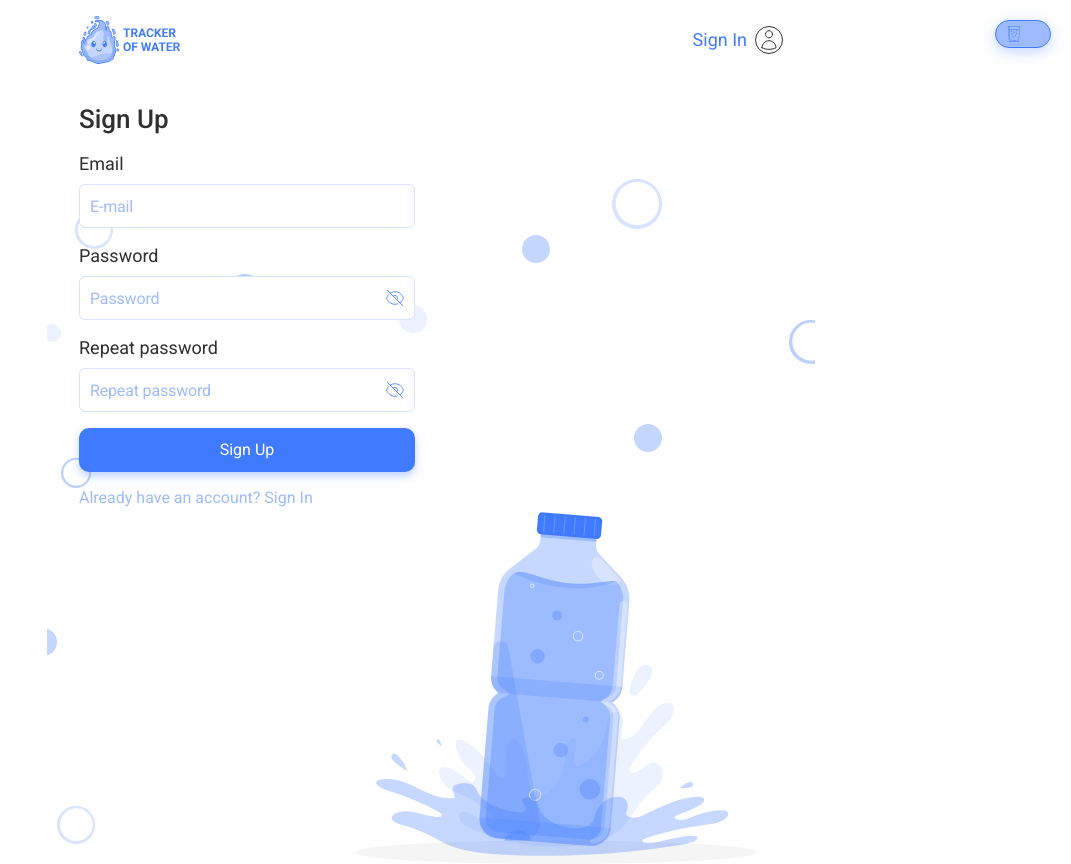
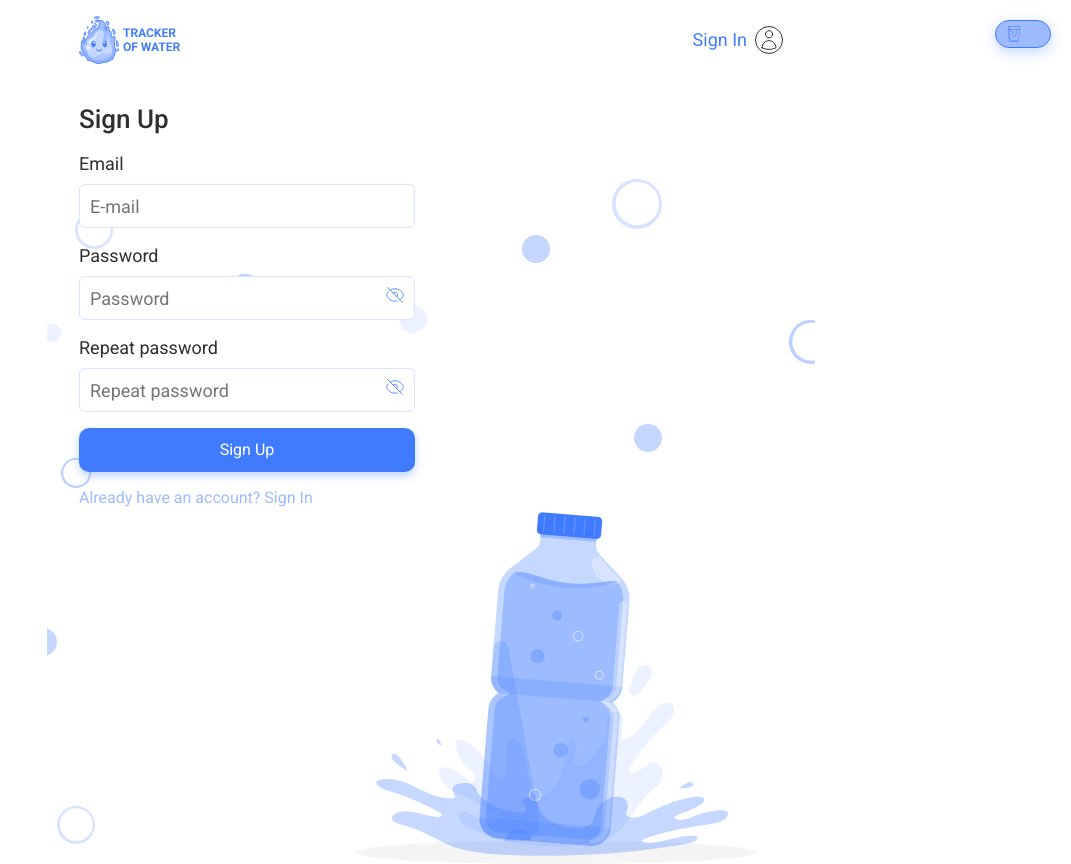
Before and after one commit to OlenaShatalova/team-03-water-tracker-frontend, a React (Vite) app: page /signup in a window 1280 px wide. Shown: the whole page, without its empty margins (209-1280 px from the left). Built offline with nearby package versions, Linux system fonts and the light colour scheme.

Commit message:
add input error red

```diff
--- a/src/components/Input/Input.jsx
+++ b/src/components/Input/Input.jsx
@@ -72,8 +72,7 @@
 //   );
 // };
 
-// export default Input;
-
+// export default Input;import { useState } from 'react';import { useState } from 'react';
 import { useState } from 'react';
 import { useField } from 'formik';
 import { ReactSVG } from 'react-svg';
@@ -100,16 +99,14 @@ const Input = ({ type = 'text', name, label, placeholder, autoFocus }) => {
             {...field}
             type={type === 'password' && showPassword ? 'text' : type}
             placeholder={placeholder}
-            className={css.input}
+            className={`${css.input} ${
+              meta.touched && meta.error ? css.inputError : ''
+            }`}
             autoFocus={autoFocus}
           />
-          {/* Іконка для перемикання видимості пароля */}
           {type === 'password' && (
             <span onClick={togglePasswordVisibility} className={css.iconEye}>
-              <ReactSVG
-                style={{ height: '20px' }}
-                src={showPassword ? eye : eyeSlash}
-              />
+              <ReactSVG src={showPassword ? eye : eyeSlash} />
             </span>
           )}
         </div>
--- a/src/components/Input/Input.module.css
+++ b/src/components/Input/Input.module.css
@@ -16,24 +16,26 @@
   height: 44px;
   outline: none;
   background-color: var(--color-bg);
+  color: var(--color-primary);
 }
 
-.label input {
-  font-size: 16px;
-  line-height: 125%;
-  color: var(--color-primary);
-  letter-spacing: -0.01em;
+/* Червона рамка при помилці */
+.inputError {
+  border: 2px solid var(--color-secondary-light-2) !important;
+  color: var(--color-secondary-light-2) !important;
 }
 
-.label input::placeholder {
-  color: var(--color-secondary-3);
+/* Червоний текст у полі при помилці */
+.inputError::placeholder {
+  color: var(--color-secondary-light-2) !important;
 }
 
+/* Стиль підказки про помилку */
 .error {
   font-size: 14px;
   line-height: 1.28571;
   letter-spacing: -0.01em;
-  color: var(--color-secondary-2);
+  color: var(--color-secondary-light-2);
 }
 
 .iconEye {
--- a/src/pages/SignupPage/SignupPage.jsx
+++ b/src/pages/SignupPage/SignupPage.jsx
@@ -32,24 +32,27 @@ const SignupPage = () => {
     }
   }, [isLoggedIn, navigate]);
 
-  const handleSubmit = async (formValues, { setSubmitting }) => {
-    // ✅ Використовуємо деструктуризацію
-    setSubmitting(true);
-
+  const handleSubmit = async (formValues, formActions) => {
     const userData = { email: formValues.email, password: formValues.password };
 
     dispatch(register(userData))
       .unwrap()
       .then(() => {
         SuccessToast('Registration successful!');
-        navigate('/signin'); // Переадресація на сторінку входу
+        navigate('/signin'); // Перенаправлення на сторінку входу
       })
       .catch(error => {
-        ErrorToast('Registration failed: ' + error);
+        if (error.message.includes('User with this email already exists')) {
+          formActions.setFieldError(
+            'email',
+            'Користувач з таким email вже існує'
+          );
+        } else {
+          ErrorToast('Registration failed: ' + error);
+        }
       })
-      .finally(() => setSubmitting(false));
+      .finally(() => formActions.setSubmitting(false));
   };
-
   return (
     <main className="signInUpPages">
       <Container>
```
